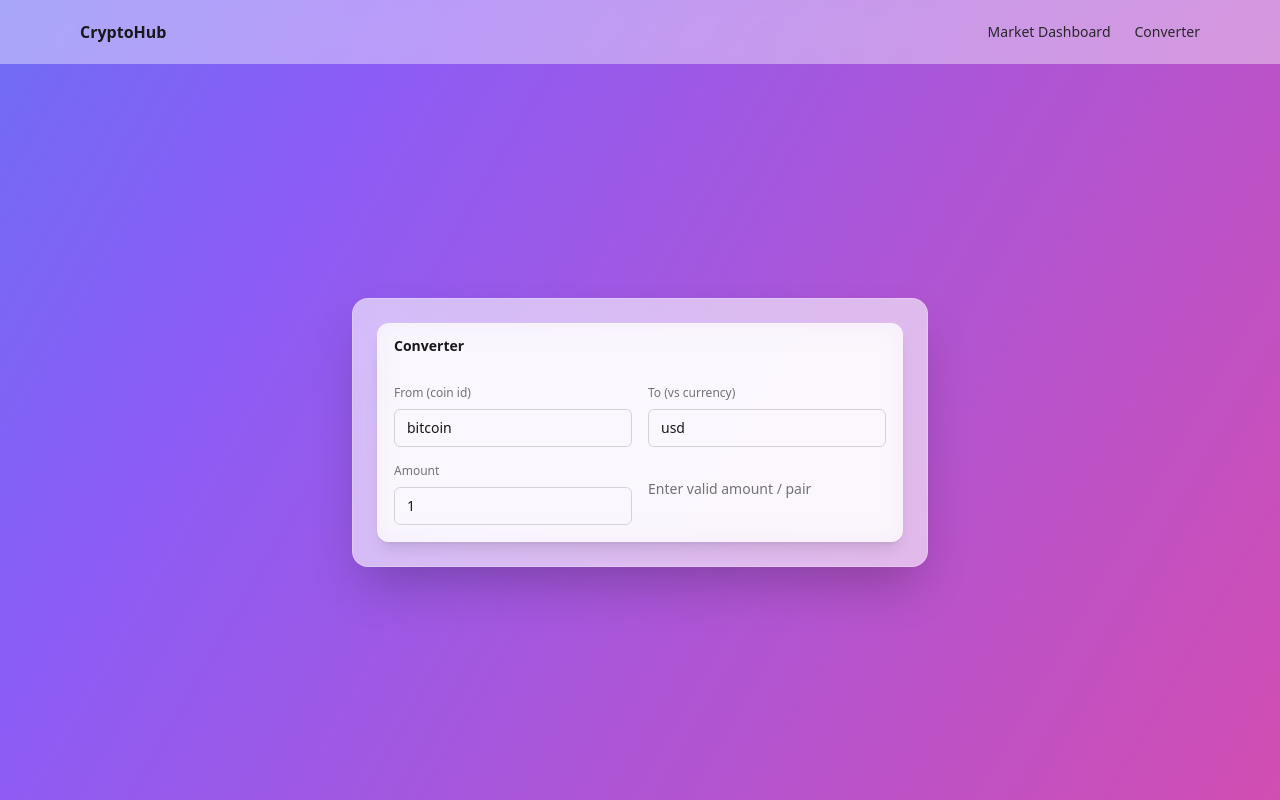
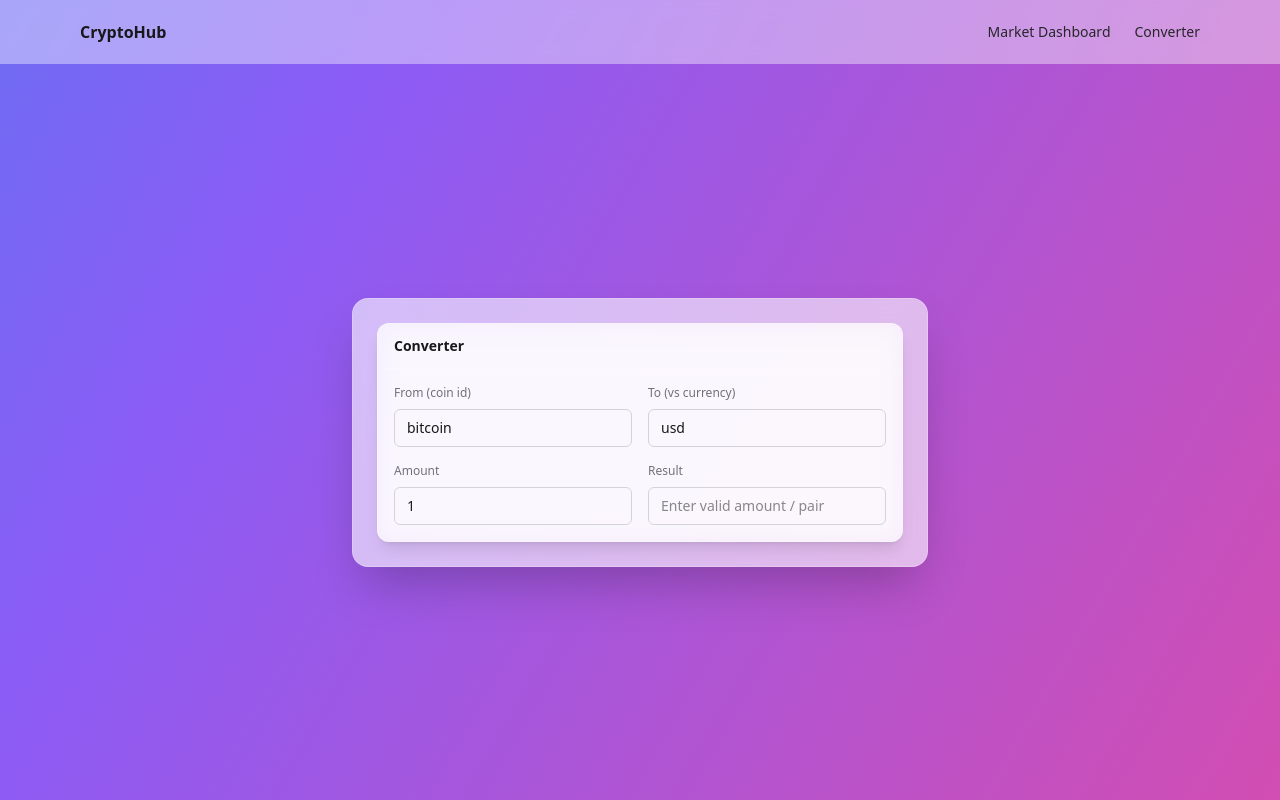
Before and after one commit to Matthew3dg/crypto-statistic, a Next.js app: page /converter in a window 1280 px wide. Shown: the top 800 px of the page. Built offline with nearby package versions, Linux system fonts and the light colour scheme; no server answers.

Commit message:
Refactor Converter component to improve result display; replace text with read-only input for better user experience.

```diff
--- a/src/widgets/converter/ui/Converter.tsx
+++ b/src/widgets/converter/ui/Converter.tsx
@@ -49,17 +49,19 @@ export function Converter() {
             onChange={(e) => setToCurrency(e.target.value.trim().toLowerCase())}
             placeholder="usd"
           />
-          <div className="mt-6 text-sm">
-            {isFetching ? (
-              <span className="text-zinc-500">Fetching rate...</span>
-            ) : output != null ? (
-              <span className="font-medium">
-                {formatNumber(output, { maximumFractionDigits: 6 })}
-              </span>
-            ) : (
-              <span className="text-zinc-500">Enter valid amount / pair</span>
-            )}
-          </div>
+          <label className="block text-xs text-zinc-500 mt-2">Result</label>
+          <input
+            className="w-full rounded-md border border-zinc-300 px-3 py-2 text-sm focus:outline-none focus:ring-0 focus:border-zinc-300"
+            value={
+              isFetching
+                ? ""
+                : output != null
+                ? formatNumber(output, { maximumFractionDigits: 6 })
+                : ""
+            }
+            readOnly
+            placeholder={isFetching ? "Fetching rate..." : "Enter valid amount / pair"}
+          />
         </div>
       </div>
     </Card>
```
